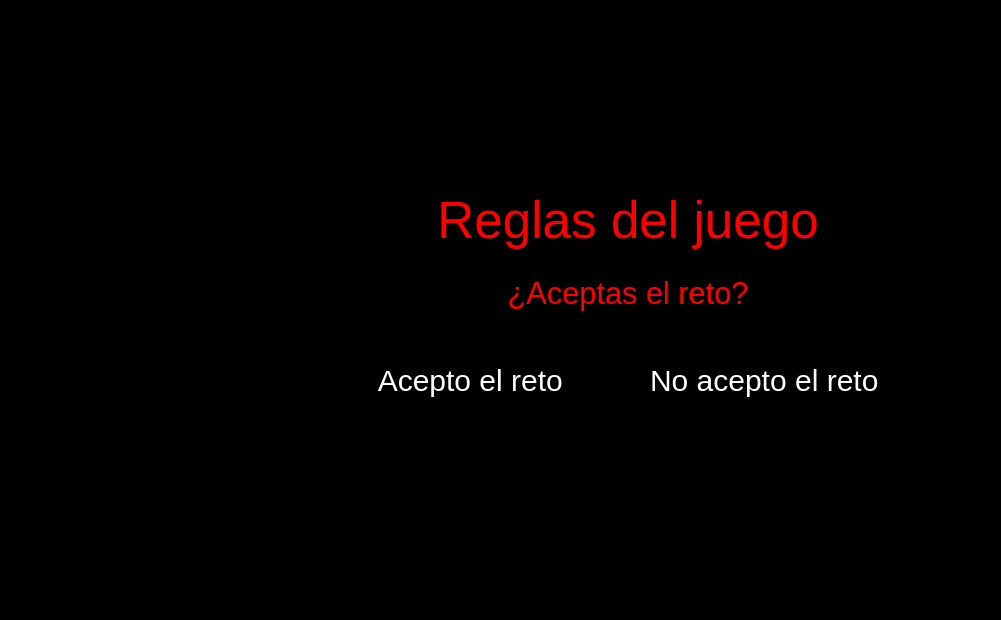
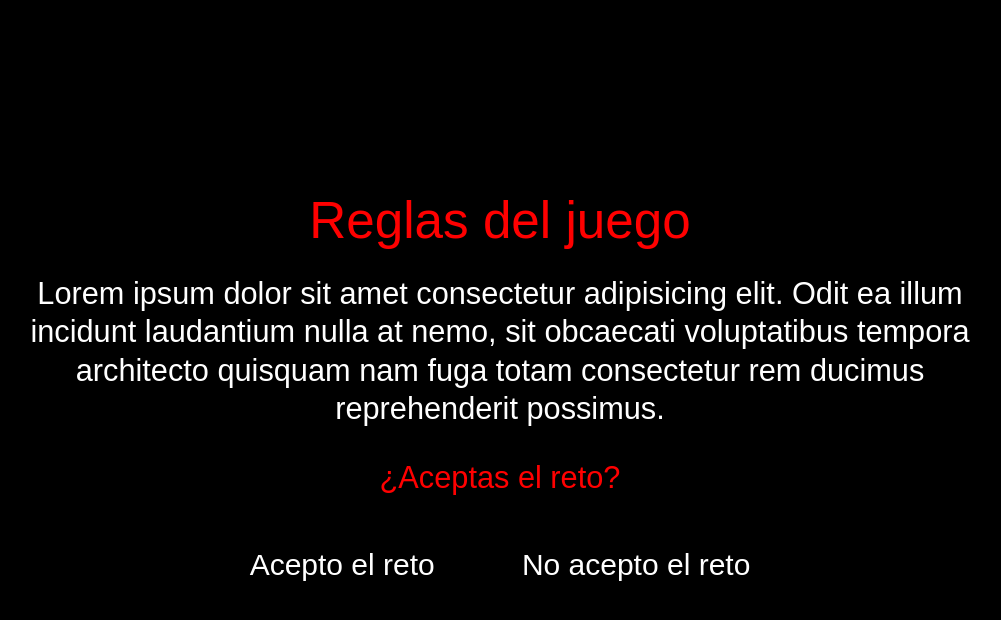
Before and after one commit to HugoAlda/El-Telefono-Rojo-HugoAlda_PolCasadesus, a PHP site: page /decision/si/reglas-juego.php in a window 1280 px wide. Shown: the part 136-756 px from the top of the page, without its empty margins (52-1053 px from the left). Run offline with PHP 8.4, Linux system fonts and the light colour scheme; some web fonts are replaced.

Commit message:
problemas pull

```diff
--- a/css/style-reglas.css
+++ b/css/style-reglas.css
@@ -39,11 +39,11 @@ p {
 
 /* ESTILOS ANIMACION REGLAS */
 
-.star-wars {
+.animacion {
     position: fixed;
     bottom: 0;
     left: 0;
-    width: 100%;
+    width: 80%;
     height: 800px;
     perspective: 400px;
     color: #feda4a;
--- a/decision/si/reglas-juego.php
+++ b/decision/si/reglas-juego.php
@@ -19,14 +19,14 @@
     <br>
     <div class="fade"></div>
 
-    <div class="star-wars">
+    <div class="animacion">
         <div class="text">
 
             <div class="title">
                 <h1>Reglas del juego</h1>
             </div>
 
-            <p></p>
+            <p>Lorem ipsum dolor sit amet consectetur adipisicing elit. Odit ea illum incidunt laudantium nulla at nemo, sit obcaecati voluptatibus tempora architecto quisquam nam fuga totam consectetur rem ducimus reprehenderit possimus.</p>
 
             <div class="contenedor-form">
                 <form action="./recibir/recibir.php" method="GET">
--- a/index.php
+++ b/index.php
@@ -20,8 +20,6 @@
     <body>
 
         <h1>Teléfono Rojo</h1>
-
-        <br>
 
         <div class="contenedor-telefono">
             <img class="telefono" src="./img/telefono-rojo.png">
```
